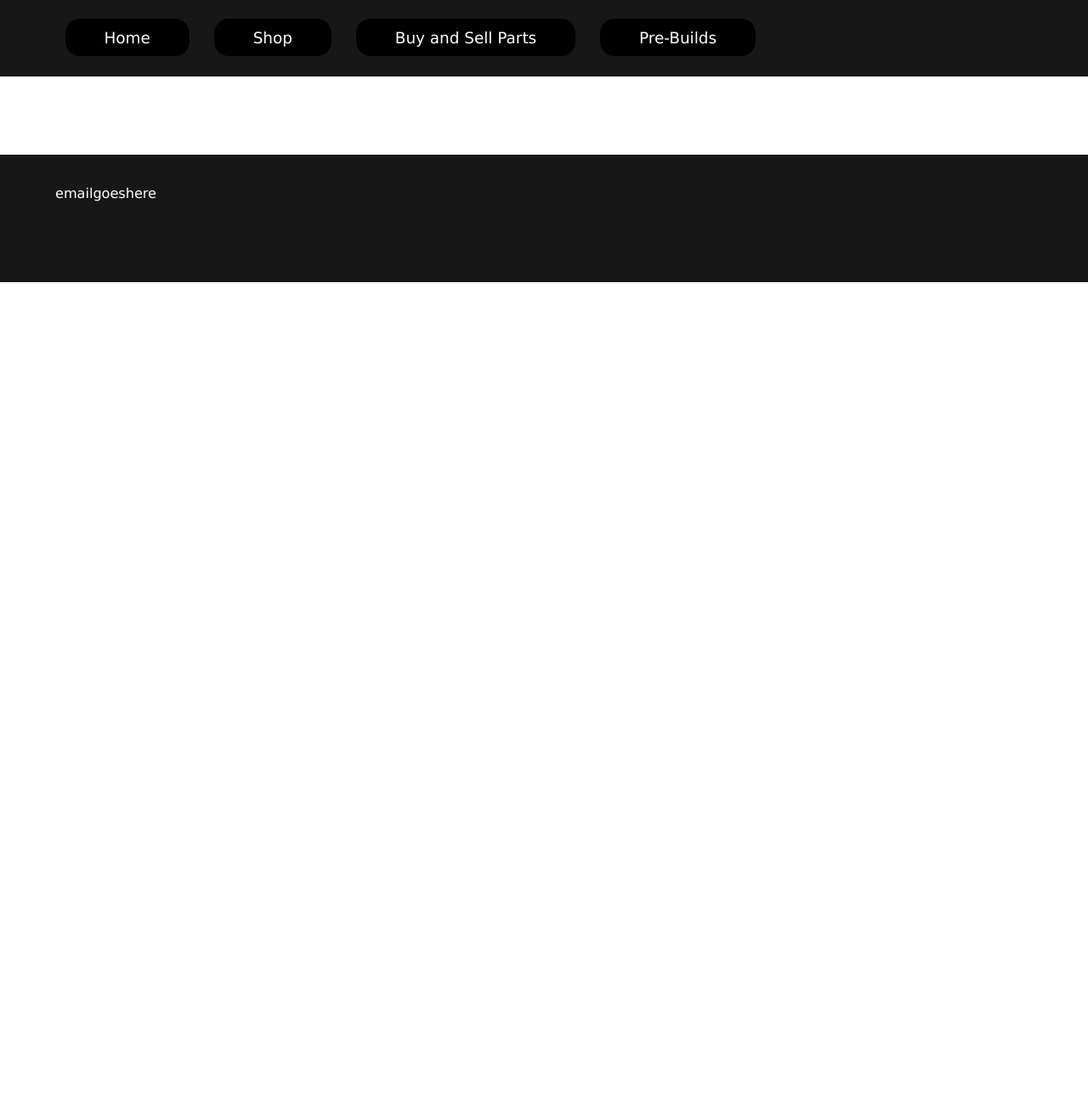
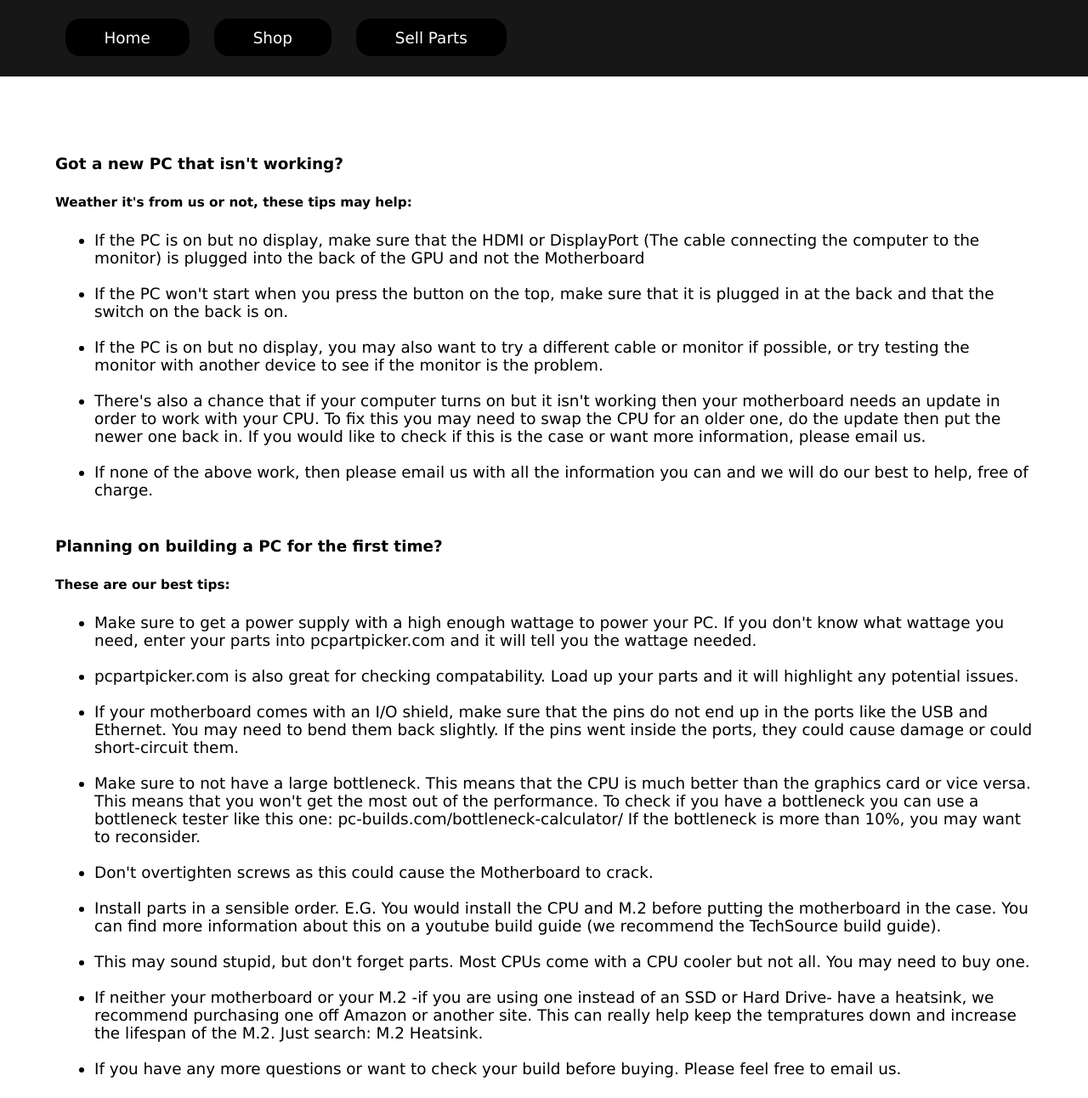
Before and after one commit to Parcli/pcs, a plain HTML site: page ratings.html in a window 1280 px wide. Shown: the part 922-2214 px from the top of the page at 85% size. Before the commit the page ends 1254 px from the top, so only its background shows below. Drawn offline with Linux system fonts and the light colour scheme.

Commit message:
Update ratings.html

```diff
--- a/ratings.html
+++ b/ratings.html
@@ -4,13 +4,13 @@
     <link href='https://fonts.googleapis.com/css?family=Roboto:400,300,500,100' rel='stylesheet' type='text/css'>
 <link href="style.css" rel="stylesheet">
               <meta charset="UTF-8">
-  <title>Parcli│Ratings and Reviews</title>
+  <title>Parcli│Tips</title>
     <link rel="icon" href="https://i.ibb.co/kgCqBkw8/Untitled-13-April-2025-at-11-09-255555.png" type="image/png">
   </head>
   <body>
     <div class="header">
       <div class="container">
-        <h1>Ratings and Reviews</h1>
+        <h1>Tips</h1>
         <a class="btn" href="index.html">Home</a>
       </div>
     </div>
@@ -19,8 +19,7 @@
         <ul>
           <li><a class="btn" href="index.html">Home</a></li>
           <li><a class="btn" href="shop.html">Shop</a></li>
-          <li><a class="btn" href="parts.html">Buy and Sell Parts</a></li>
-          <li><a class="btn" href="prebuilds.html">Pre-Builds</a></li>
+          <li><a class="btn" href="parts.html">Sell Parts</a></li>
 
         </ul>
       </div>
@@ -28,6 +27,28 @@
 
     <div class="main">
       <div class="container">
+                     <h4>Got a new PC that isn't working?</h4>
+             <h5>Weather it's from us or not, these tips may help:</h5>
+             <ul>
+              <li>If the PC is on but no display, make sure that the HDMI or DisplayPort (The cable connecting the computer to the monitor) is plugged into the back of the GPU and not the Motherboard </li><br>
+              <li>If the PC won't start when you press the button on the top, make sure that it is plugged in at the back and that the switch on the back is on.</li><br>
+              <li>If the PC is on but no display, you may also want to try a different cable or monitor if possible, or try testing the monitor with another device to see if the monitor is the problem.</li><br>
+              <li>There's also a chance that if your computer turns on but it isn't working then your motherboard needs an update in order to work with your CPU. To fix this you may need to swap the CPU for an older one, do the update then put the newer one back in. If you would like to check if this is the case or want more information, please email us.</li><br>
+              <li>If none of the above work, then please email us with all the information you can and we will do our best to help, free of charge.</li><br>
+             </ul>
+            <h4>Planning on building a PC for the first time?</h4>
+            <h5>These are our best tips:</h5>
+            <ul>
+               <li>Make sure to get a power supply with a high enough wattage to power your PC. If you don't know what wattage you need, enter your parts into pcpartpicker.com and it will tell you the wattage needed.</li><br>
+               <li>pcpartpicker.com is also great for checking compatability. Load up your parts and it will highlight any potential issues.</li><br>
+               <li>If your motherboard comes with an I/O shield, make sure that the pins do not end up in the ports like the USB and Ethernet. You may need to bend them back slightly. If the pins went inside the ports, they could cause damage or could short-circuit them.</li><br>
+               <li>Make sure to not have a large bottleneck. This means that the CPU is much better than the graphics card or vice versa. This means that you won't get the most out of the performance. To check if you have a bottleneck you can use a bottleneck tester like this one: pc-builds.com/bottleneck-calculator/ If the bottleneck is more than 10%, you may want to reconsider.</li><br>
+               <li>Don't overtighten screws as this could cause the Motherboard to crack.</li><br>
+               <li>Install parts in a sensible order. E.G. You would install the CPU and M.2 before putting the motherboard in the case. You can find more information about this on a youtube build guide (we recommend the TechSource build guide).</li><br>
+               <li>This may sound stupid, but don't forget parts. Most CPUs come with a CPU cooler but not all. You may need to buy one.</li><br>
+               <li>If neither your motherboard or your M.2 -if you are using one instead of an SSD or Hard Drive- have a heatsink, we recommend purchasing one off Amazon or another site. This can really help keep the tempratures down and increase the lifespan of the M.2. Just search: M.2 Heatsink.</li><br>
+               <li>If you have any more questions or want to check your build before buying. Please feel free to email us.</li><br>
+            </ul>
 
       </div>
     </div>
```
